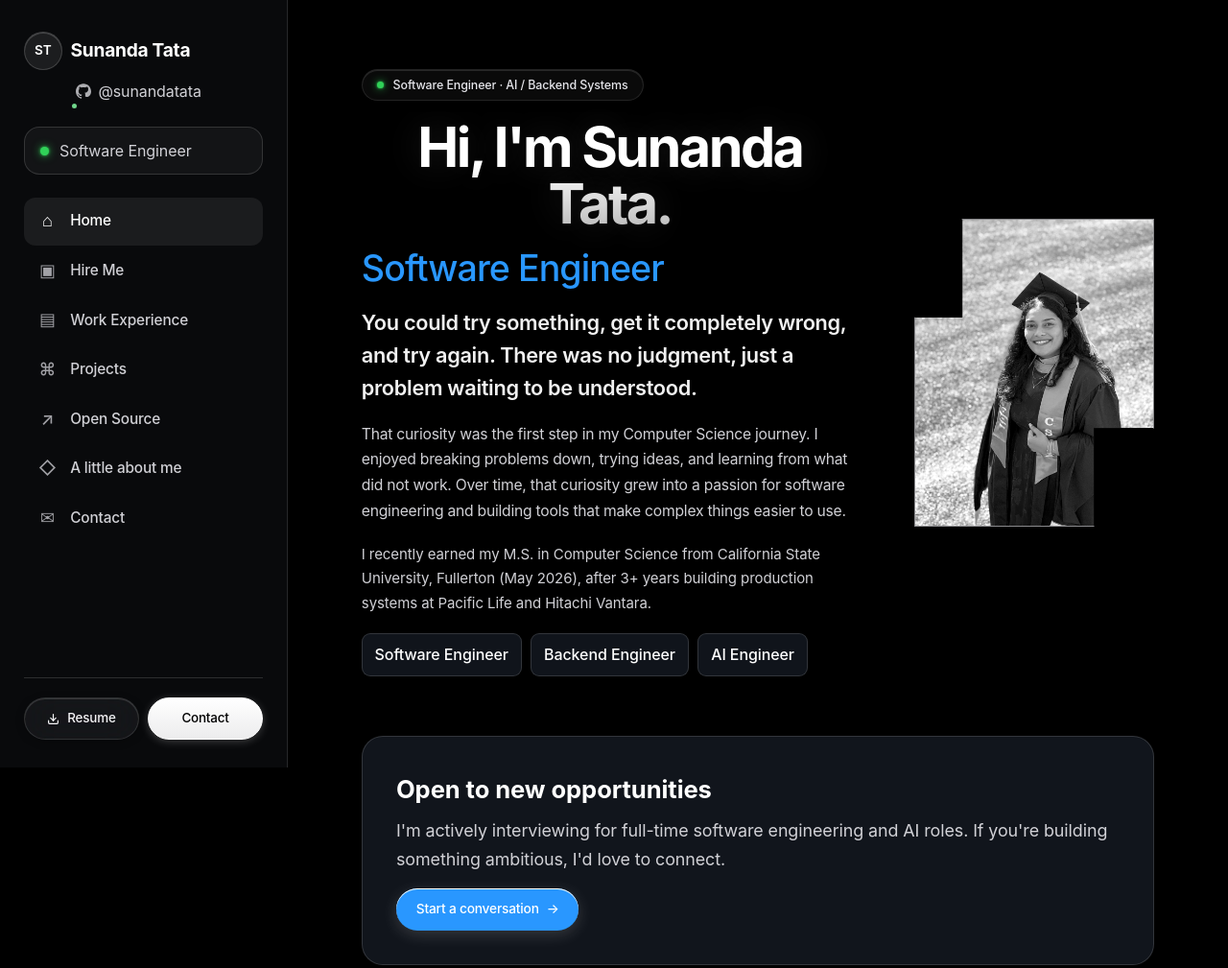
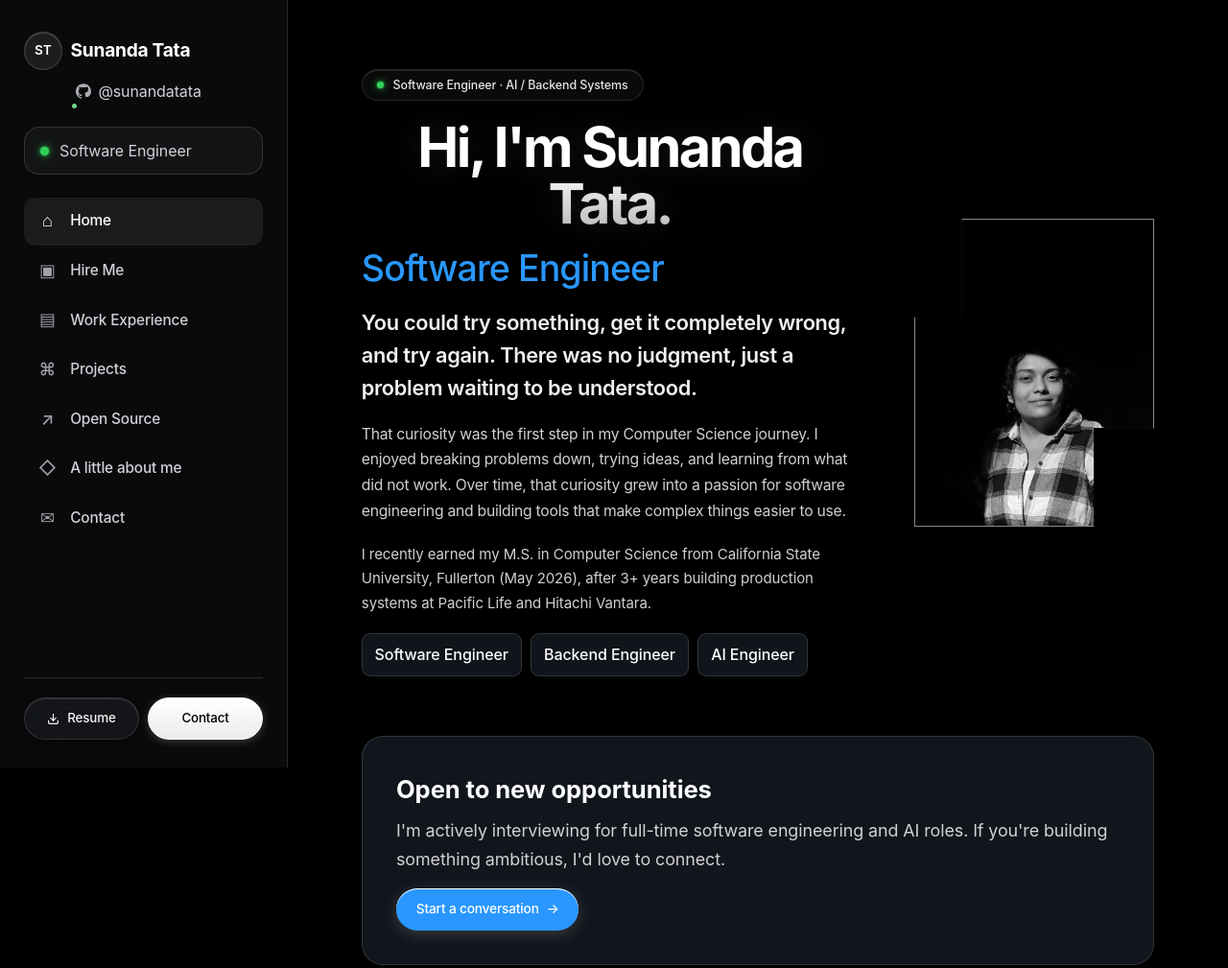
Before and after one commit to sunandatata/Portfolio_SunandaTata, a plain HTML site: page index.html in a window 1280 px wide. Shown: the top 1009 px of the page at 96% size. Drawn offline with Linux system fonts and the light colour scheme.

Commit message:
Use alternate portfolio portrait

```diff
--- a/index.html
+++ b/index.html
@@ -1624,7 +1624,7 @@
             <div class="home-role-tags" aria-label="Areas of work"><span>Software Engineer</span><span>Backend Engineer</span><span>AI Engineer</span></div>
           </div>
           <figure class="home-portrait-frame">
-            <img src="./WhatsApp%20Image%202026-11-18%20at%201.20.12%20PM.jpeg" alt="Sunanda Tata at her graduation" fetchpriority="high">
+            <img src="./Port.jpeg" alt="Sunanda Tata in a black and white portrait" fetchpriority="high">
           </figure>
           <article class="home-connect-card">
             <h2>Open to new opportunities</h2>
```
Also changed, not shown: Port.jpeg (added).
